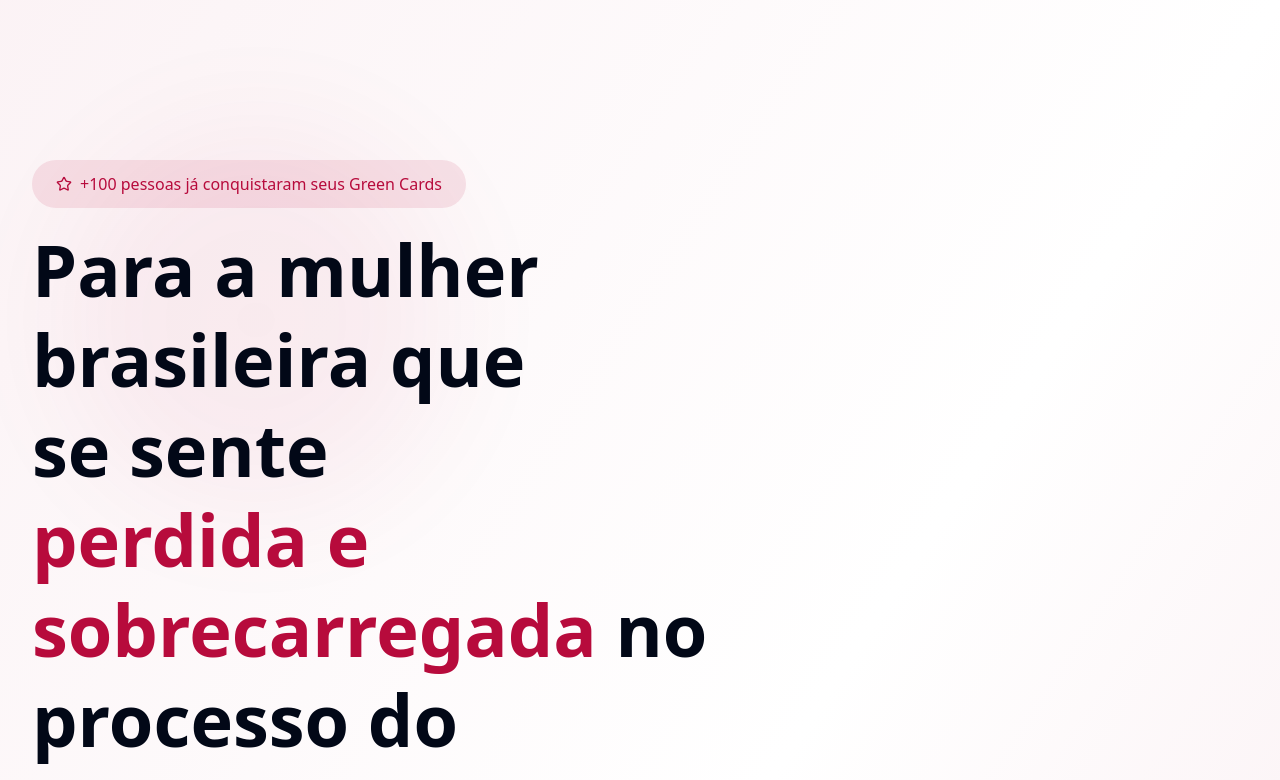
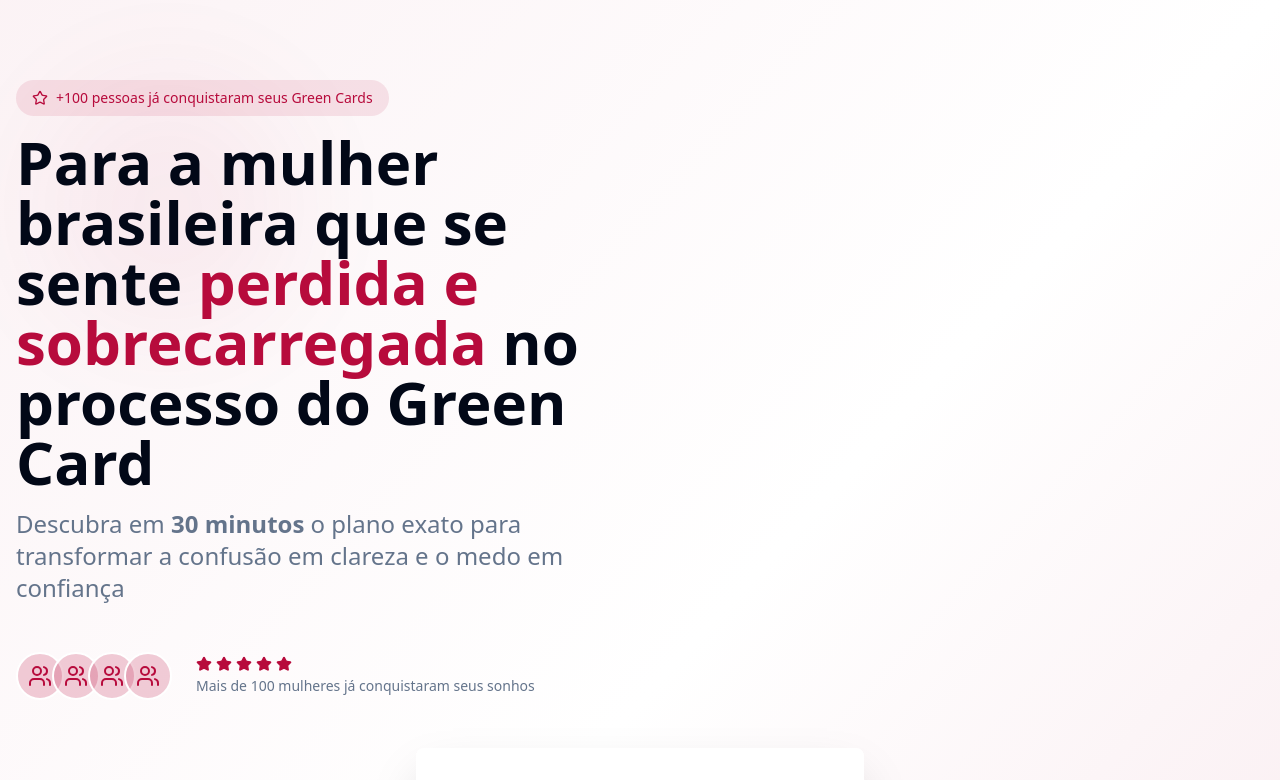
Before and after one commit to vitorprofissional/gleice-green-path, a React (Vite) app: page / in a window 1280 px wide. Shown: the top 780 px of the page. Built offline with nearby package versions, Linux system fonts and the light colour scheme.

Commit message:
Reverted to commit 131293d9698c7355b06194c293c320fdacec883c

```diff
--- a/src/components/GreenCardLanding.tsx
+++ b/src/components/GreenCardLanding.tsx
@@ -63,46 +63,46 @@ const GreenCardLanding = () => {
   }];
   return <div className="min-h-screen bg-background">
       {/* HERO SECTION */}
-      <section className="relative py-8 sm:py-12 lg:py-32 xl:py-40 px-3 sm:px-4 lg:px-8 bg-gradient-to-br from-primary/5 via-background to-primary/10 overflow-hidden">
+      <section className="relative py-8 sm:py-12 lg:py-20 px-3 sm:px-4 bg-gradient-to-br from-primary/5 via-background to-primary/10 overflow-hidden">
         {/* Background Pattern */}
         <div className="absolute inset-0 opacity-5">
-          <div className="absolute top-10 sm:top-20 lg:top-32 left-5 sm:left-10 lg:left-16 w-32 sm:w-64 lg:w-80 xl:w-96 h-32 sm:h-64 lg:h-80 xl:h-96 bg-primary rounded-full blur-3xl"></div>
-          <div className="absolute bottom-10 sm:bottom-20 lg:bottom-32 right-5 sm:right-10 lg:right-16 w-48 sm:w-96 lg:w-[28rem] xl:w-[32rem] h-48 sm:h-96 lg:h-[28rem] xl:h-[32rem] bg-primary rounded-full blur-3xl"></div>
+          <div className="absolute top-10 sm:top-20 left-5 sm:left-10 w-32 sm:w-64 h-32 sm:h-64 bg-primary rounded-full blur-3xl"></div>
+          <div className="absolute bottom-10 sm:bottom-20 right-5 sm:right-10 w-48 sm:w-96 h-48 sm:h-96 bg-primary rounded-full blur-3xl"></div>
         </div>
 
         <div className="max-w-7xl mx-auto relative z-10">
-          <div className="flex flex-col lg:grid lg:grid-cols-2 gap-6 sm:gap-8 lg:gap-20 xl:gap-24 items-center">
+          <div className="flex flex-col lg:grid lg:grid-cols-2 gap-6 sm:gap-8 lg:gap-16 items-center">
             {/* Hero Content */}
-            <div className="space-y-4 sm:space-y-6 lg:space-y-10 xl:space-y-12 order-2 lg:order-1">
+            <div className="space-y-4 sm:space-y-6 lg:space-y-8 order-2 lg:order-1">
               <div className="space-y-3 sm:space-y-4">
-                <div className="inline-flex items-center space-x-2 bg-primary/10 text-primary px-3 sm:px-4 lg:px-6 py-1.5 sm:py-2 lg:py-3 rounded-full text-xs sm:text-sm lg:text-base font-medium">
+                <div className="inline-flex items-center space-x-2 bg-primary/10 text-primary px-3 sm:px-4 py-1.5 sm:py-2 rounded-full text-xs sm:text-sm font-medium">
                   <Star className="w-3 sm:w-4 h-3 sm:h-4" />
-                  <span className="text-xs sm:text-sm lg:text-base">+100 pessoas já conquistaram seus Green Cards</span>
+                  <span className="text-xs sm:text-sm">+100 pessoas já conquistaram seus Green Cards</span>
                 </div>
 
-                <h1 className="text-2xl sm:text-3xl lg:text-5xl xl:text-7xl font-bold text-foreground leading-tight lg:leading-tight xl:leading-tight">
+                <h1 className="text-2xl sm:text-3xl lg:text-4xl xl:text-6xl font-bold text-foreground leading-tight">
                   Para a mulher brasileira que se sente
                   <span className="text-primary"> perdida e sobrecarregada </span>
                   no processo do Green Card
                 </h1>
 
-                <p className="text-base sm:text-lg lg:text-2xl xl:text-3xl text-muted-foreground leading-relaxed lg:leading-relaxed xl:leading-relaxed">
+                <p className="text-base sm:text-lg lg:text-xl xl:text-2xl text-muted-foreground leading-relaxed">
                   Descubra em <strong>30 minutos</strong> o plano exato para transformar a confusão em clareza e o medo em confiança
                 </p>
               </div>
 
               {/* Social Proof */}
-              <div className="flex flex-col sm:flex-row items-start sm:items-center space-y-3 sm:space-y-0 sm:space-x-4 lg:space-x-8 xl:space-x-10 pt-2 sm:pt-4 lg:pt-6">
+              <div className="flex flex-col sm:flex-row items-start sm:items-center space-y-3 sm:space-y-0 sm:space-x-4 lg:space-x-6 pt-2 sm:pt-4">
                 <div className="flex -space-x-2 sm:-space-x-3">
-                  {[1, 2, 3, 4].map(i => <div key={i} className="w-8 sm:w-10 lg:w-14 xl:w-16 h-8 sm:h-10 lg:h-14 xl:h-16 bg-primary/20 rounded-full border-2 border-background flex items-center justify-center">
-                      <Users className="w-4 sm:w-5 lg:w-7 xl:w-8 h-4 sm:h-5 lg:h-7 xl:h-8 text-primary" />
+                  {[1, 2, 3, 4].map(i => <div key={i} className="w-8 sm:w-10 lg:w-12 h-8 sm:h-10 lg:h-12 bg-primary/20 rounded-full border-2 border-background flex items-center justify-center">
+                      <Users className="w-4 sm:w-5 lg:w-6 h-4 sm:h-5 lg:h-6 text-primary" />
                     </div>)}
                 </div>
-                <div className="text-xs sm:text-sm lg:text-base text-muted-foreground">
+                <div className="text-xs sm:text-sm text-muted-foreground">
                   <div className="flex items-center space-x-1 mb-1">
-                    {[1, 2, 3, 4, 5].map(i => <Star key={i} className="w-3 sm:w-4 lg:w-5 h-3 sm:h-4 lg:h-5 fill-primary text-primary" />)}
+                    {[1, 2, 3, 4, 5].map(i => <Star key={i} className="w-3 sm:w-4 h-3 sm:h-4 fill-primary text-primary" />)}
                   </div>
-                  <span className="font-medium text-xs sm:text-sm lg:text-base">Mais de 100 mulheres já conquistaram seus sonhos</span>
+                  <span className="font-medium text-xs sm:text-sm">Mais de 100 mulheres já conquistaram seus sonhos</span>
                 </div>
               </div>
             </div>
@@ -110,7 +110,7 @@ const GreenCardLanding = () => {
           </div>
 
           {/* Form Card */}
-          <Card className="relative p-4 sm:p-6 lg:p-10 xl:p-12 shadow-2xl border-0 bg-background/95 backdrop-blur w-full max-w-md lg:max-w-lg xl:max-w-xl mx-auto mt-8 sm:mt-12 lg:mt-16">
+          <Card className="relative p-4 sm:p-6 lg:p-8 shadow-2xl border-0 bg-background/95 backdrop-blur w-full max-w-md mx-auto mt-8 sm:mt-12">
             <div className="absolute -top-3 sm:-top-4 left-1/2 transform -translate-x-1/2">
 
             </div>
```
